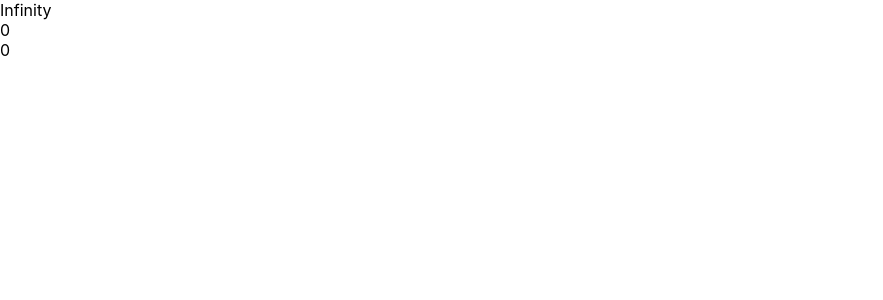
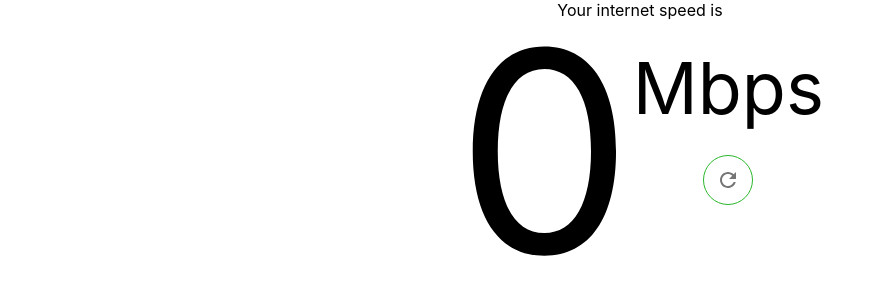
Before and after one commit to barrymun/speedtest, a React (Create React App) app in the folder client/: page / in a window 1280 px wide. Shown: the top 300 px of the page, without its empty margins (0-883 px from the left). Built offline with nearby package versions, Linux system fonts and the light colour scheme; no server answers.

Commit message:
style for download speed section

```diff
--- a/client/src/SpeedTest/Main.js
+++ b/client/src/SpeedTest/Main.js
@@ -5,12 +5,16 @@ import uuid from "uuid";
 import axios from "axios";
 
 import withStyles from "@material-ui/core/styles/withStyles";
+import RefreshIcon from '@material-ui/icons/Refresh';
+import IconButton from '@material-ui/core/IconButton';
 
 import {sleep} from "../utils";
 import {
     TEST_PING,
     TEST_UPLOAD_SPEED,
 } from "../constants";
+
+import "./static/css/Main.css";
 
 const styles = theme => ({});
 const hosts = [
@@ -28,9 +32,9 @@ class Main extends React.Component {
     };
 
     async componentDidMount() {
-        await this.getAverageDownloadSpeed(10);
-        await this.getAveragePing(100);
-        await this.getAverageUploadSpeed(10);
+        // await this.getAverageDownloadSpeed(10);
+        // await this.getAveragePing(100);
+        // await this.getAverageUploadSpeed(10);
     }
 
     /**
@@ -191,10 +195,31 @@ class Main extends React.Component {
         } = this.state;
 
         return (
-            <div>
-                <div>{averageDownloadSpeedMbps}</div>
-                <div>{averagePing}</div>
-                <div>{averageUploadSpeedMbps}</div>
+            <div className={`container`}>
+                <div className={`logo`}/>
+                <div className={`download`}>
+                    <div>
+                        Your internet speed is
+                    </div>
+                    <div className={`downloadDisplay`}>
+                        <span className={`downloadText`}>
+                            {averageDownloadSpeedMbps}
+                        </span>
+                        <span className={`downloadMetric`}>
+                            <span className={`mbps`}>
+                                Mbps
+                            </span>
+                            <span className={`refresh`}>
+                                <IconButton className={`refreshBtn`}>
+                                    <RefreshIcon/>
+                                </IconButton>
+                            </span>
+                        </span>
+                    </div>
+                </div>
+
+                {/*<div>{averagePing}</div>*/}
+                {/*<div>{averageUploadSpeedMbps}</div>*/}
             </div>
         )
     }
--- /dev/null
+++ b/client/src/SpeedTest/static/css/Main.css
@@ -0,0 +1,50 @@
+.container {
+    display: flex;
+    display: -webkit-flex;
+    align-items: center;
+    justify-content: center;
+    flex-direction: column;
+}
+
+.download {
+    display: flex;
+    display: -webkit-flex;
+    align-items: center;
+    justify-content: center;
+    flex-direction: column;
+}
+
+.downloadDisplay {
+    display: flex;
+    display: -webkit-flex;
+    align-items: flex-start;
+}
+
+.downloadText {
+    display: inline-block;
+    font-size: 35vh;
+    line-height: 33vh;
+}
+
+.downloadMetric {
+    display: flex;
+    display: -webkit-flex;
+    align-items: center;
+    justify-content: center;
+    flex-direction: column;
+}
+
+.mbps {
+    display: block;
+    font-size: 9vh;
+    margin-top: 3vh;
+}
+
+.refresh {
+    display: block;
+    margin-top: 3vh;
+}
+
+.refreshBtn {
+    border: 1px solid #2ab72a !important;
+}
--- a/package.json
+++ b/package.json
@@ -7,6 +7,7 @@
     "app": "concurrently \"npm run server\" \"npm run client\""
   },
   "dependencies": {
+    "@material-ui/icons": "^4.2.1",
     "body-parser": "^1.19.0",
     "concurrently": "^4.1.2",
     "eslint": "^6.3.0",
```
Also changed, not shown: 1 other file (tests, documents, lock files or other folders).
